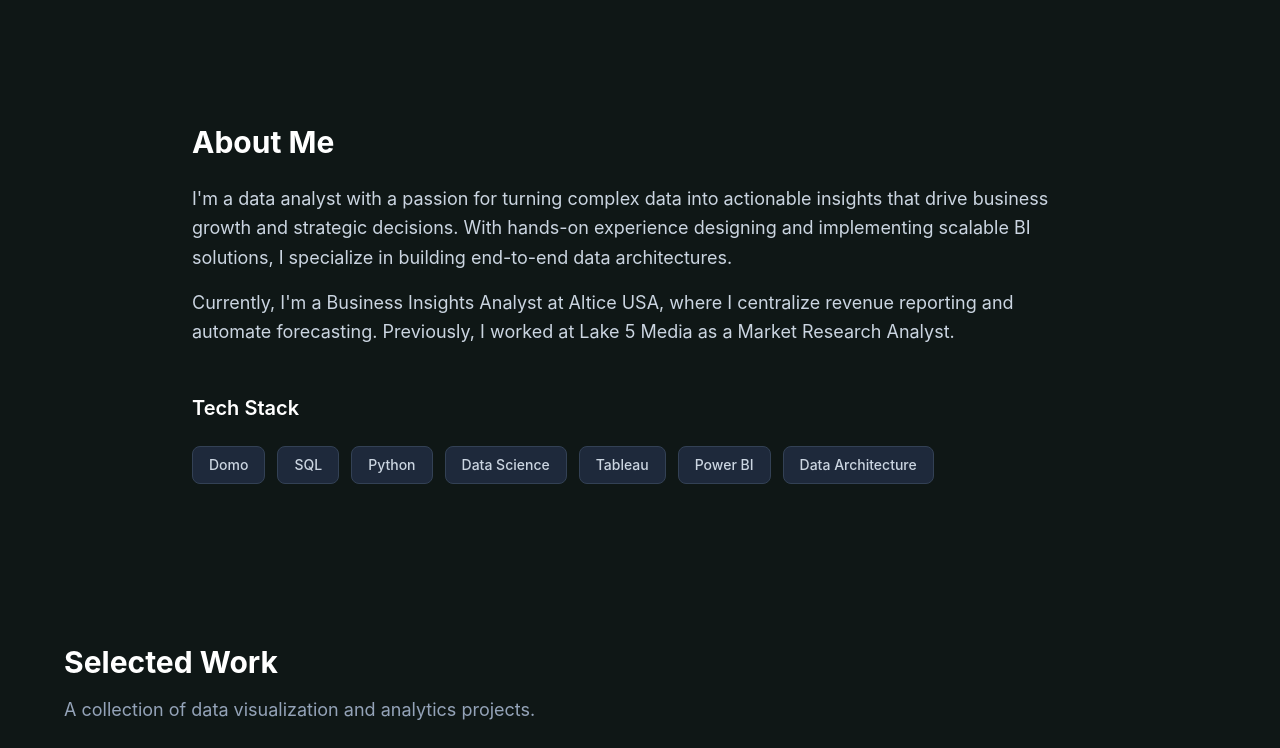
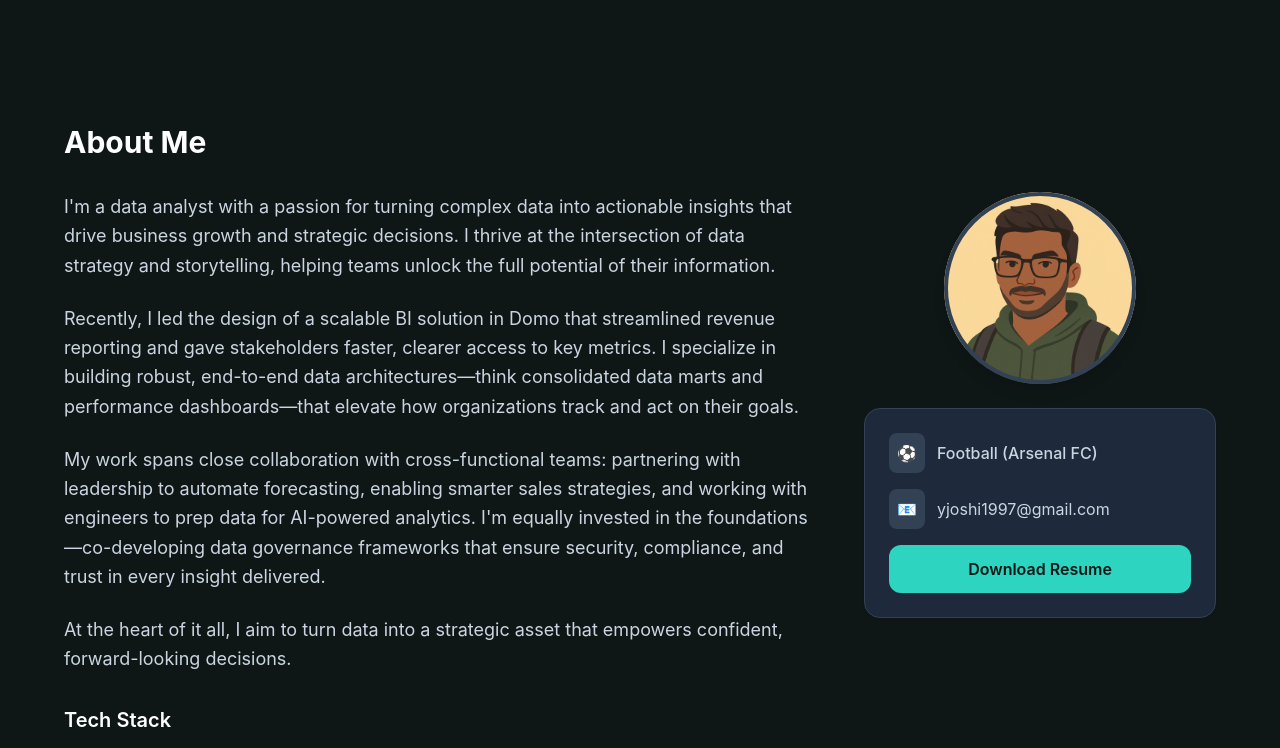
Before and after one commit to yjoshi1/yash, a React (Vite) app: page / in a window 1280 px wide. Shown: the part 820-1568 px from the top of the page. Built offline with nearby package versions, Linux system fonts and the light colour scheme.

Commit message:
Update About: Layout match with legacy design

```diff
--- a/src/pages/About.jsx
+++ b/src/pages/About.jsx
@@ -8,31 +8,45 @@ const skills = [
 
 const About = () => {
     return (
-        <div className="max-w-4xl mx-auto">
+        <div className="max-w-6xl mx-auto">
             <motion.div
                 initial={{ opacity: 0, y: 20 }}
                 whileInView={{ opacity: 1, y: 0 }}
                 viewport={{ once: true }}
                 transition={{ duration: 0.5 }}
             >
-                <div className="mb-12">
-                    <h2 className="text-3xl font-bold text-slate-900 dark:text-white mb-6">About Me</h2>
-                    <div className="prose dark:prose-invert max-w-none text-slate-600 dark:text-slate-300 text-lg leading-relaxed">
-                        <p className="mb-4">
+                <div>
+                    <h2 className="text-3xl font-bold text-slate-900 dark:text-white mb-8">About Me</h2>
+
+                    <div className="grid grid-cols-1 md:grid-cols-3 gap-12">
+                        {/* Left Column: Bio */}
+                        <div className="md:col-span-2 prose dark:prose-invert max-w-none text-slate-600 dark:text-slate-300 text-lg leading-relaxed">
+                            <p className="mb-6">
                                 I'm a data analyst with a passion for turning complex data into actionable insights
-                            that drive business growth and strategic decisions. With hands-on experience designing
-                            and implementing scalable BI solutions, I specialize in building end-to-end data architectures.
+                                that drive business growth and strategic decisions. I thrive at the intersection of data strategy
+                                and storytelling, helping teams unlock the full potential of their information.
+                            </p>
+                            <p className="mb-6">
+                                Recently, I led the design of a scalable BI solution in Domo that
+                                streamlined revenue reporting and gave stakeholders faster, clearer access to key metrics.
+                                I specialize in building robust, end-to-end data architectures—think consolidated data marts
+                                and performance dashboards—that elevate how organizations track and act on their goals.
+                            </p>
+                            <p className="mb-6">
+                                My work spans close collaboration with cross-functional teams:
+                                partnering with leadership to automate forecasting, enabling smarter sales strategies,
+                                and working with engineers to prep data for AI-powered analytics. I'm equally invested
+                                in the foundations—co-developing data governance frameworks that ensure security,
+                                compliance, and trust in every insight delivered.
                             </p>
                             <p>
-                            Currently, I'm a Business Insights Analyst at Altice USA, where I centralize revenue reporting
-                            and automate forecasting. Previously, I worked at Lake 5 Media as a Market Research Analyst.
+                                At the heart of it all, I aim to turn data into a strategic asset that empowers confident,
+                                forward-looking decisions.
                             </p>
-                    </div>
-                </div>
 
-                <div>
-                    <h3 className="text-xl font-semibold text-slate-900 dark:text-white mb-6">Tech Stack</h3>
-                    <div className="flex flex-wrap gap-3">
+                            <div className="mt-8">
+                                <h3 className="text-xl font-semibold text-slate-900 dark:text-white mb-4">Tech Stack</h3>
+                                <div className="flex flex-wrap gap-2">
                                     {skills.map((skill, index) => (
                                         <span
                                             key={index}
@@ -43,6 +57,49 @@ const About = () => {
                                     ))}
                                 </div>
                             </div>
+                        </div>
+
+                        {/* Right Column: Profile Side */}
+                        <div className="md:col-span-1 flex flex-col items-center">
+                            <div className="relative w-48 h-48 mb-6">
+                                <div className="absolute inset-0 rounded-full border-4 border-slate-200 dark:border-slate-700"></div>
+                                <img
+                                    src="images/author.png"
+                                    alt="Yash Joshi"
+                                    className="w-full h-full object-cover rounded-full shadow-lg"
+                                />
+                            </div>
+
+                            <div className="bg-white dark:bg-slate-800 rounded-2xl p-6 w-full shadow-sm border border-slate-200 dark:border-slate-700">
+                                <ul className="space-y-4">
+                                    <li className="flex items-center gap-3 text-slate-600 dark:text-slate-300">
+                                        <span className="p-2 bg-slate-100 dark:bg-slate-700 rounded-lg text-slate-900 dark:text-neon-green">
+                                            ⚽️
+                                        </span>
+                                        <span className="font-medium">Football (Arsenal FC)</span>
+                                    </li>
+                                    <li className="flex items-center gap-3 text-slate-600 dark:text-slate-300">
+                                        <span className="p-2 bg-slate-100 dark:bg-slate-700 rounded-lg text-slate-900 dark:text-neon-green">
+                                            📧
+                                        </span>
+                                        <a href="mailto:yjoshi1997@gmail.com" className="hover:text-indigo-600 dark:hover:text-neon-green transition-colors">
+                                            yjoshi1997@gmail.com
+                                        </a>
+                                    </li>
+                                    <li>
+                                        <a
+                                            href="resume.pdf"
+                                            target="_blank"
+                                            className="flex items-center justify-center gap-2 w-full py-3 mt-2 bg-slate-900 dark:bg-neon-green text-white dark:text-matte-black font-semibold rounded-xl hover:opacity-90 transition-opacity"
+                                        >
+                                            Download Resume
+                                        </a>
+                                    </li>
+                                </ul>
+                            </div>
+                        </div>
+                    </div>
+                </div>
             </motion.div>
         </div>
     );
```
Lines whose indentation alone changed are shown as unchanged.
